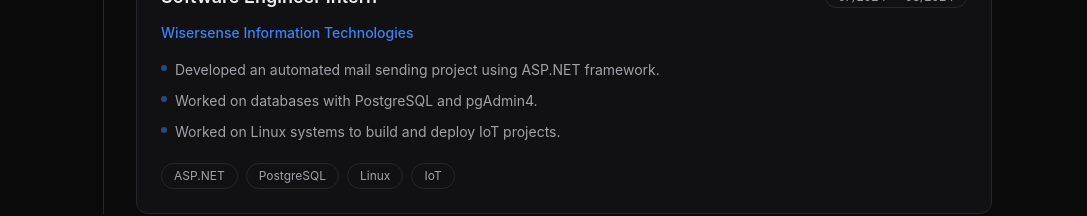
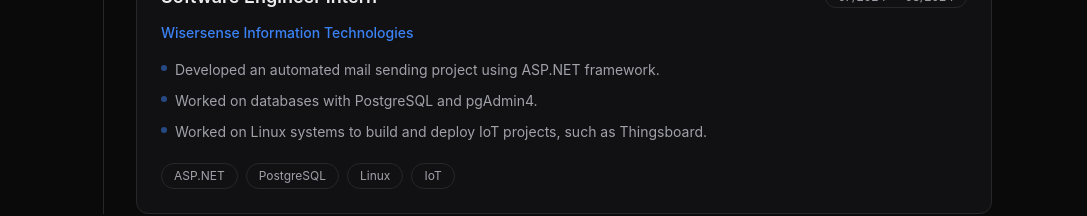
Before and after one commit to nefeygt/portfolio, a Next.js app: page / in a window 1280 px wide. Shown: the part 1680-1896 px from the top of the page, without its empty margins (96-1183 px from the left). Built offline with nearby package versions, Linux system fonts and the light colour scheme.

Commit message:
updated experience

```diff
--- a/src/components/ExperienceSection.tsx
+++ b/src/components/ExperienceSection.tsx
@@ -21,6 +21,11 @@
     period: "04/2025 — 05/2025",
     bullets: [
       "Learned the fundamentals of software testing and its role in the SDLC.",
+      //"Explored the test process and the importance of static testing.",
+      //"Applied black-box and white-box test techniques",
+      //"Understood the basics of test management and related tools",
+      //"Got introduced to test automation frameworks and practices",
+      //"Worked on CI/CD integration, performance, and security testing",
     ],
     technologies: ["Software Testing", "SDLC"],
   },
@@ -31,7 +36,7 @@
     bullets: [
       "Developed an automated mail sending project using ASP.NET framework.",
       "Worked on databases with PostgreSQL and pgAdmin4.",
-      "Worked on Linux systems to build and deploy IoT projects.",
+      "Worked on Linux systems to build and deploy IoT projects, such as Thingsboard.",
     ],
     technologies: ["ASP.NET", "PostgreSQL", "Linux", "IoT"],
   },
```
